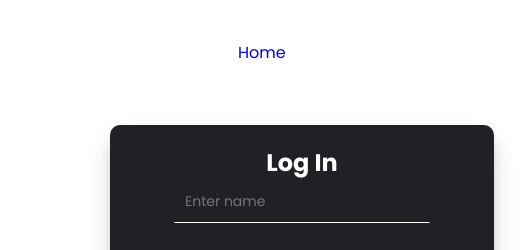
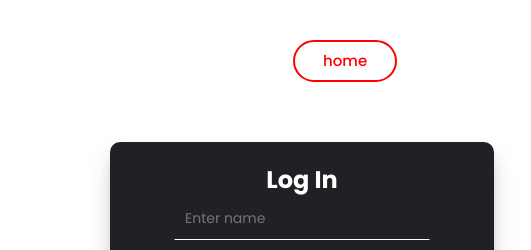
Before and after one commit to monish345/20CYS202-UID, a plain HTML site: page anokha/html/login.html in a window 1280 px wide. Shown: the top 250 px of the page, 338-869 px from the left. Drawn offline with Linux system fonts and the light colour scheme.

Commit message:
Update login.html

```diff
--- a/anokha/html/login.html
+++ b/anokha/html/login.html
@@ -12,7 +12,7 @@ Description : Events Page for Anokha
         <meta name="viewport" content="width=device-width, intial-scale=1.0" >
 
         <title> Login Page </title>
-        <link rel="icon" type="image/x-icon" href="../images/atom.png">
+
         <link rel="preconnect" href="https://fonts.googleapis.com">
         <link rel="preconnect" href="https://fonts.gstatic.com" crossorigin>
         <link href="https://fonts.googleapis.com/css2?family=Poppins:wght@200;300;400;500;600;700;800;900&display=swap" rel="stylesheet">
@@ -249,7 +249,7 @@ nav .nav-list li.btn:hover a{
 </div>
 
 <ul class="nav-list">
-   <a href="../index.html">Home</a>
+   <li class="btn"><a href="./index.html">home</a></li>
 </ul>
 </nav>
 <div class="wrapper">
```
